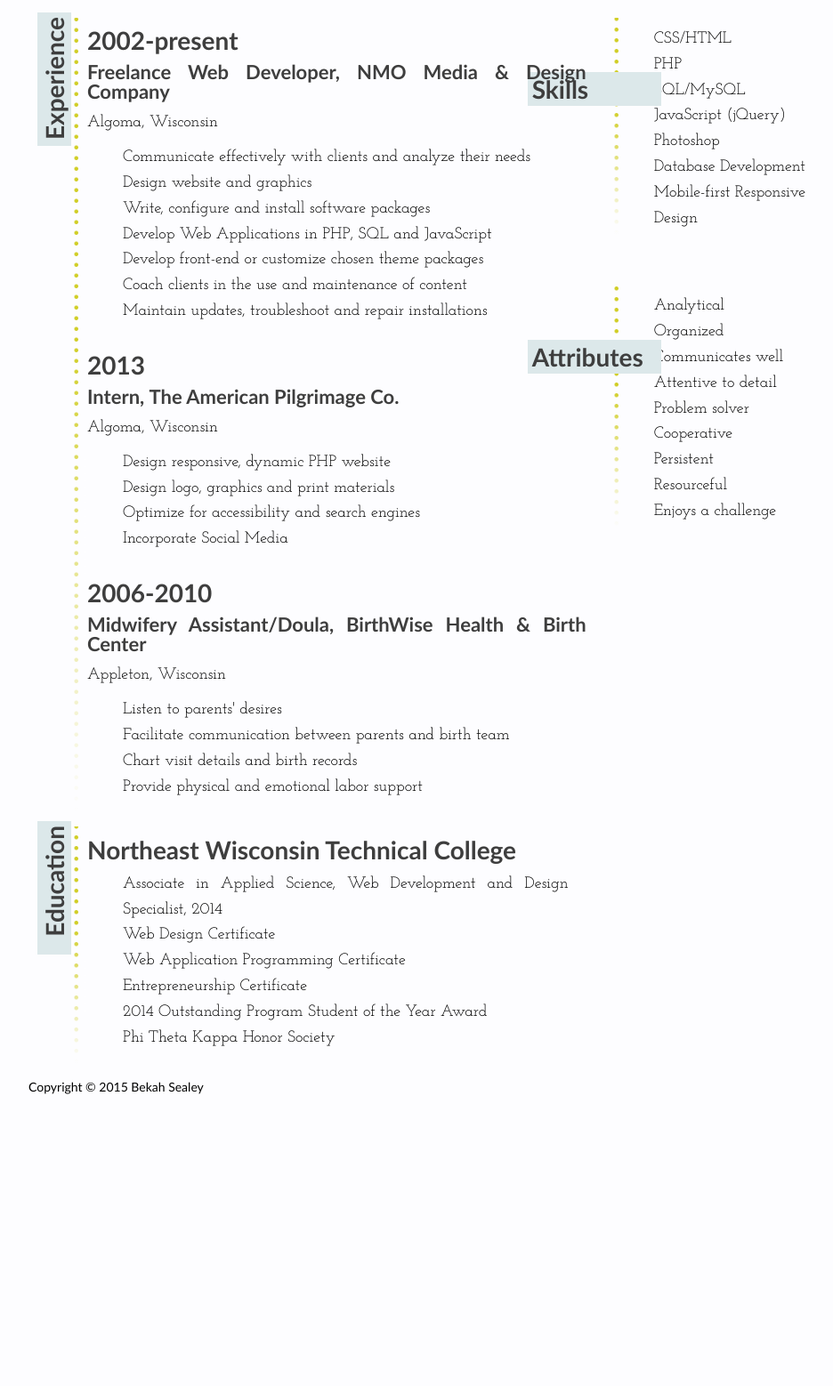
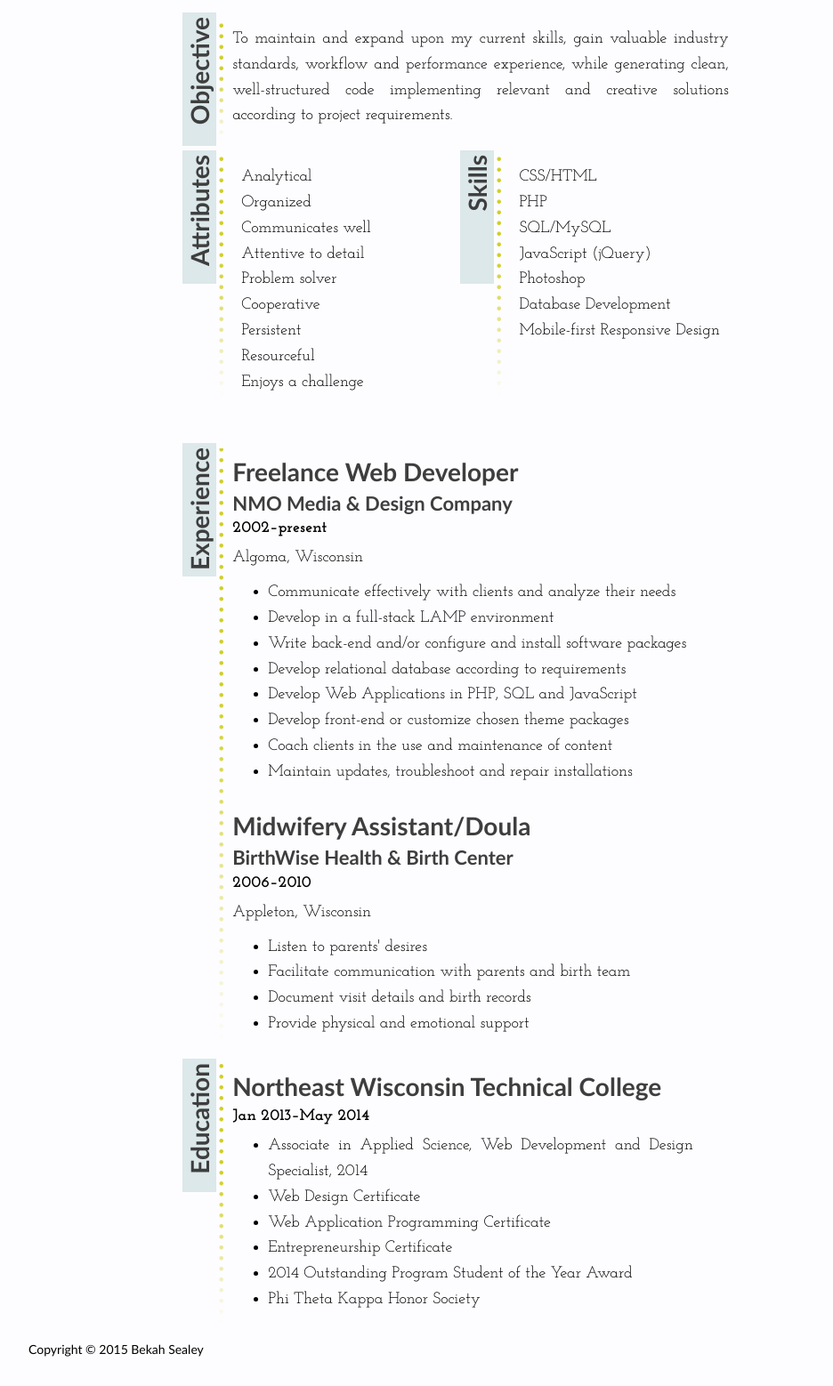
Before and after one commit to bekahsealey/bekahsealey, a PHP site: page /resume/index.php in a window 1280 px wide. Shown: the part 96-1654 px from the top of the page at 89% size, without its empty margins (128-1064 px from the left). Before the commit the page ends 1326 px from the top, so only its background shows below. Run offline with PHP 8.4, Linux system fonts and the light colour scheme; some libraries are stand-ins or nearby versions; some web fonts are replaced.

Commit message:
refine print css and implement flexbox on resume layout

```diff
--- a/css/print.css
+++ b/css/print.css
@@ -146,10 +146,10 @@ h2 {
   font-size: 14pt; }
 
 h3 {
-  font-size: 12pt; }
+  font-size: 11pt; }
 
 h4 {
-  font-size: 11pt; }
+  font-size: 9pt; }
 
 h5 {
   font-size: 10.5pt; }
@@ -184,21 +184,21 @@ a {
 
 .wrapper {
   width: 100%;
-  max-width: 960px;
-  margin: 0px 10px; }
+  max-width: 660px;
+  margin: 32pt 36pt 0; }
 
 .wrapper > header {
   position: relative; }
 
 main {
   width: 100%;
-  margin: 0; }
+  margin: 0;
+  padding-left: 20px; }
 
 section, article, .module {
   margin: 20px 0 5px; }
 
 section > header h2, .module h2 {
-  background: #ededed;
   padding: 5px; }
 
 .grid:before, .grid:after {
@@ -253,8 +253,15 @@ section > header h2, .module h2 {
   margin: 12px 0 0 0;
   height: 60px; }
 
-main {
-  padding-left: 50px; }
+.resume main {
+  display: flex;
+  flex-direction: column;
+  width: 100%;
+  max-width: 640px; }
+.resume aside {
+  display: flex;
+  flex-direction: row;
+  justify-content: space-between; }
 
 section, article {
   margin: 0; }
@@ -265,21 +272,27 @@ section, .module {
   margin-bottom: 10px;
   position: relative; }
 
-.module {
-  float: left;
-  width: 100%; }
-
 .module ul {
   margin-left: 10px; }
+
+.module li {
+  display: inline-block; }
+
+.module li:after {
+  content: ', '; }
+
+.module li:last-of-type:after {
+  content: '  '; }
 
 article {
   padding: 5px 5px 0 5px; }
 
 header h2 {
+  font-size: 11pt;
   position: absolute;
-  top: 30px;
-  left: -75px;
-  width: 100px;
+  top: 20px;
+  left: -55px;
+  width: 80px;
   text-align: right;
   -webkit-transform: rotate(-90deg);
   transform: rotate(-90deg); }
--- a/css/screen.css
+++ b/css/screen.css
@@ -223,13 +223,15 @@ pre p {
   line-height: 1.4; }
 
 ul {
-  margin: 10px 40px; }
+  margin: 10px 40px;
+  list-style: disc; }
 
 li {
   line-height: 1.6; }
 
-ul.meta {
-  margin: 10px 20px; }
+ul.meta, .skill ul, .attribute ul {
+  margin: 10px 20px;
+  list-style: none; }
 
 .meta li {
   line-height: 1; }
@@ -473,6 +475,13 @@ input[type=submit]:active {
   background: linear-gradient(to bottom, #f9d67c 0%, #f9c43e 50%, #f8b500 51%, #f9d67c 100%);
   /* W3C */ }
 
+.resume main {
+  display: flex;
+  flex-direction: column; }
+.resume aside {
+  display: flex;
+  flex-direction: column; }
+
 @media (min-width: 0) and (max-width: 767px) {
   .wrapper {
     width: 98%; }
@@ -573,7 +582,7 @@ input[type=submit]:active {
     text-align: left;
     padding: 36px 60px; }
 
-  section > header h2 {
+  section > header h2, .module header h2 {
     margin: 0;
     position: absolute;
     top: 60px;
@@ -588,25 +597,26 @@ input[type=submit]:active {
 
   .resume {
     font-size: 1.8rem; }
-
+    .resume main {
+      width: 66%;
+      max-width: 800px;
+      margin: 0 auto; }
+    .resume aside {
+      flex-direction: row;
+      justify-content: space-between; }
     .resume .logo + div {
       margin-top: 10px; }
-
     .resume p {
       margin: 10px 0; }
-
     .resume main {
       padding-left: 50px; }
-
     .resume .wrapper > header {
       position: relative;
       margin-bottom: 10px;
       padding: 0;
       border-bottom: none; }
-
     .resume .wrapper > header:after {
       border-bottom: none; }
-
     .resume header h2 {
       position: absolute;
       top: 50px;
@@ -650,10 +660,6 @@ input[type=submit]:active {
     top: 0;
     bottom: 0; }
 
-  .module {
-    float: left;
-    width: 100%; }
-
   article {
     padding: 0 10px 10px;
     text-align: justify; }
--- a/inc/header.php
+++ b/inc/header.php
@@ -11,6 +11,7 @@
 <link href='https://fonts.googleapis.com/css?family=Josefin+Slab:400,300,400italic,300italic,700%7cSpecial+Elite%7cOverlock:900,900italic' rel='stylesheet' type='text/css'>
 <link href="/css/screen.css" rel="stylesheet" media="screen">
 <link href="/css/print.css" rel="stylesheet" media="print">
+<link rel="alternate" type="application/rss+xml" href="http://bekahsealey.com/feed.rss" />
 <meta name="viewport" content="width=device-width, initial-scale=1">
 <script src="https://cdnjs.cloudflare.com/ajax/libs/jquery/2.1.4/jquery.min.js"></script>
 <script src="https://cdnjs.cloudflare.com/ajax/libs/modernizr/2.8.3/modernizr.min.js"></script
--- a/resume/index.php
+++ b/resume/index.php
@@ -1,18 +1,12 @@
 <?php include('../inc/header.php'); ?>
-		<aside class="col-1-3 reverse">
-			<div class="module">
-				<header><h2>Skills</h2></header>
-				<ul>
-					<li>CSS/HTML</li>
-					<li>PHP</li>
-					<li>SQL/MySQL</li>
-					<li>JavaScript (jQuery)</li>
-					<li>Photoshop</li>
-					<li>Database Development</li>
-					<li>Mobile-first Responsive Design</li>
-				</ul>
-			</div>
-			<div class="module">
+	<section>
+			<header><h2>Objective</h2></header>
+			<article>
+				<p>To maintain and expand upon my current skills, gain valuable industry standards, workflow and performance experience, while generating clean, well-structured code implementing relevant and creative solutions according to project requirements.</p>
+			</article>
+	</section>
+		<aside>
+			<div class="module attribute">
 				<header><h2>Attributes</h2></header>
 				<ul>
 					<li>Analytical</li>
@@ -26,19 +20,33 @@
 					<li>Enjoys a challenge</li>
 				</ul>
 			</div>
+			<div class="module skill">
+				<header><h2>Skills</h2></header>
+				<ul>
+					<li>CSS/HTML</li>
+					<li>PHP</li>
+					<li>SQL/MySQL</li>
+					<li>JavaScript (jQuery)</li>
+					<li>Photoshop</li>
+					<li>Database Development</li>
+					<li>Mobile-first Responsive Design</li>
+				</ul>
+			</div>
 		</aside>
-		<section class="col-2-3">
+		<section>
 			<header><h2>Experience</h2></header>
 			<article>
 				<header>
-						<h3>2002-present</h3>
-						<h4>Freelance Web Developer, <strong>NMO Media &amp; Design Company</strong></h4>
+					<h3>Freelance Web Developer</h3>
+					<h4>NMO Media &amp; Design Company</h4>
+					<strong>2002&ndash;present</strong>
 					<p>Algoma, Wisconsin</p>
 				</header>
 				<ul>
 					<li>Communicate effectively with clients and analyze their needs</li>
-						<li>Design website and graphics</li>
-						<li>Write, configure and install software packages</li>
+					<li>Develop in a full-stack LAMP environment</li>
+					<li>Write back-end and/or configure and install software packages</li>
+					<li>Develop relational database according to requirements</li>
 					<li>Develop Web Applications in PHP, SQL and JavaScript</li>
 					<li>Develop front-end or customize chosen theme packages</li>
 					<li>Coach clients in the use and maintenance of content</li>
@@ -47,36 +55,25 @@
 			</article>
 			<article>
 				<header>
-						<h3>2013</h3>
-						<h4>Intern, <strong>The American Pilgrimage Co.</strong></h4>
-						<p>Algoma, Wisconsin</p>
-					</header>
-					<ul>
-						<li>Design responsive, dynamic PHP website</li>
-						<li>Design logo, graphics and print materials</li>
-						<li>Optimize for accessibility and search engines</li>
-						<li>Incorporate Social Media</li>
-					</ul>
-				</article>
-				<article>
-					<header>
-						<h3>2006-2010</h3>
-						<h4>Midwifery Assistant/Doula, <strong>BirthWise Health &amp; Birth Center</strong></h4>
+					<h3>Midwifery Assistant/Doula</h3>
+					<h4>BirthWise Health &amp; Birth Center</h4>
+					<strong>2006&ndash;2010</strong>
 					<p>Appleton, Wisconsin</p>
 				</header>
 				<ul>
 					<li>Listen to parents' desires</li>
-						<li>Facilitate communication between parents and birth team</li>
-						<li>Chart visit details and birth records</li>
-						<li>Provide physical and emotional labor support</li>
+					<li>Facilitate communication with parents and birth team</li>
+					<li>Document visit details and birth records</li>
+					<li>Provide physical and emotional support</li>
 				</ul>
 			</article>
 		</section>
-		<section class="col-2-3">
+		<section>
 			<header><h2>Education</h2></header>
 			<article>
 				<header>
 					<h3>Northeast Wisconsin Technical College</h3>
+					<strong>Jan 2013&ndash;May 2014</strong>
 				</header>
 				<ul>
 					<li>Associate in Applied Science, Web Development and Design Specialist, 2014</li>
```
Also changed, not shown: inc/post.php (+95 -0 lines), .htaccess. Lines whose indentation alone changed are shown as unchanged.
